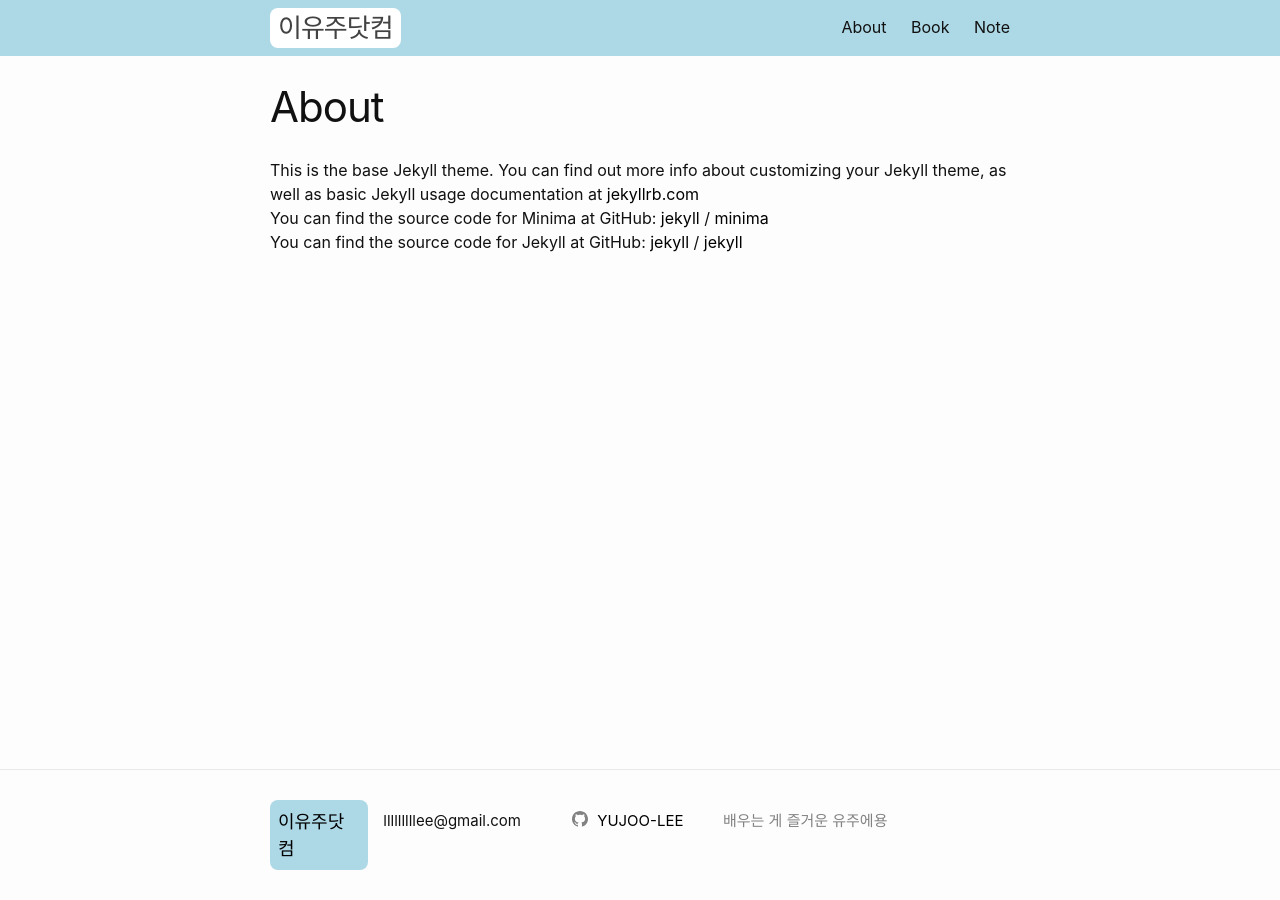
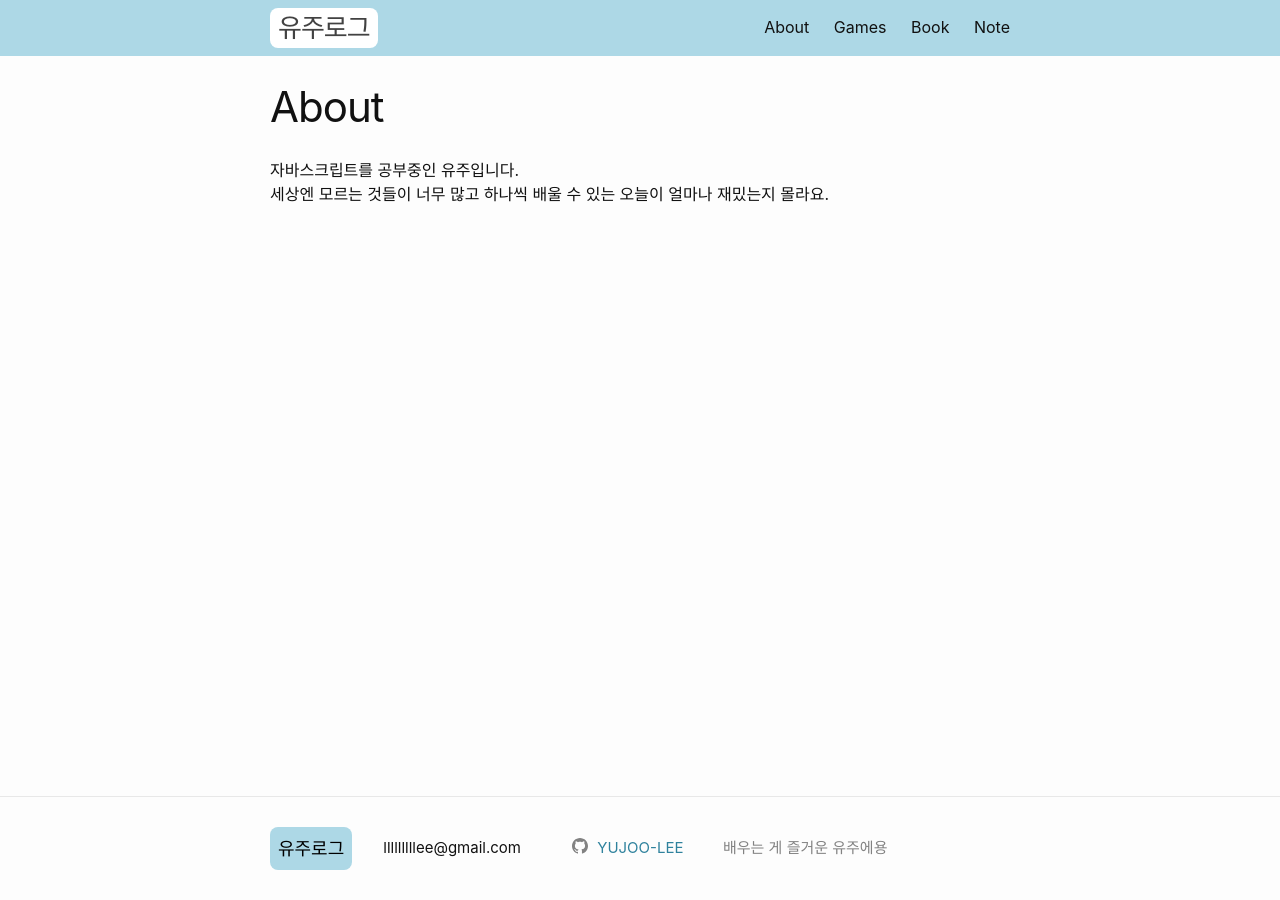
Before and after one commit to YUJOO-LEE/YUJOO-LEE.github.io, a Jekyll site: the page built from about.markdown, in a window 1280 px wide. Built offline with Jekyll 4.4.1, drawn with Linux system fonts in a browser that asks for light colours.

Commit message:
약간의 디자인 수정, 게임 메뉴 추가

```diff
--- a/_config.yml
+++ b/_config.yml
@@ -18,7 +18,7 @@
 # You can create any custom variable you would like, and they will be accessible
 # in the templates via {{ site.myvariable }}.
 
-title: 이유주닷컴
+title: 유주로그
 email: lllllllllee@gmail.com
 description: >- # this means to ignore newlines until "baseurl:"
   배우는 게 즐거운 유주에용
--- a/_data/navigation.yml
+++ b/_data/navigation.yml
@@ -1,2 +1,4 @@
 - name: About
   link: /about/
+- name: Games
+  link: /games/
--- a/_sass/minima.scss
+++ b/_sass/minima.scss
@@ -13,6 +13,8 @@ $spacing-unit:     30px !default;
 $text-color:       #111 !default;
 $background-color: #fdfdfd !default;
 $brand-color:      #000 !default;
+$a-color:          rgb(47, 130, 157) !default;
+$small-color:      #828282;
 
 $grey-color:       #828282 !default;
 $grey-color-light: lighten($grey-color, 40%) !default;
--- a/_sass/minima/_base.scss
+++ b/_sass/minima/_base.scss
@@ -79,7 +79,8 @@ figcaption {
  * Lists
  */
 ul, ol {
-  margin-left: $spacing-unit;
+  margin-left: $spacing-unit / 2;
+  list-style-type: circle;
 }
 
 li {
@@ -87,6 +88,10 @@ li {
   > ol {
     margin-bottom: 0;
   }
+}
+
+small {
+  color: $small-color;
 }
 
 
@@ -104,7 +109,7 @@ h1, h2, h3, h4, h5, h6 {
  * Links
  */
 a {
-  color: $brand-color;
+  color: $a-color;
   text-decoration: none;
 
   &:visited {
--- a/_sass/minima/_layout.scss
+++ b/_sass/minima/_layout.scss
@@ -212,6 +212,11 @@ a.u-email {
 
   > li {
     margin-bottom: $spacing-unit / 2;
+
+    > h3 {
+      margin-bottom: $spacing-unit / 2;
+
+    }
   }
 }
 
--- a/about.markdown
+++ b/about.markdown
@@ -4,15 +4,6 @@ title: About
 permalink: /about/
 ---
 
-This is the base Jekyll theme. You can find out more info about customizing your Jekyll theme, as well as basic Jekyll usage documentation at [jekyllrb.com](https://jekyllrb.com/)
+자바스크립트를 공부중인 유주입니다.
 
-You can find the source code for Minima at GitHub:
-[jekyll][jekyll-organization] /
-[minima](https://github.com/jekyll/minima)
-
-You can find the source code for Jekyll at GitHub:
-[jekyll][jekyll-organization] /
-[jekyll](https://github.com/jekyll/jekyll)
-
-
-[jekyll-organization]: https://github.com/jekyll
+세상엔 모르는 것들이 너무 많고 하나씩 배울 수 있는 오늘이 얼마나 재밌는지 몰라요.
```
Also changed, not shown: games.markdown (added, +69 -0 lines).
